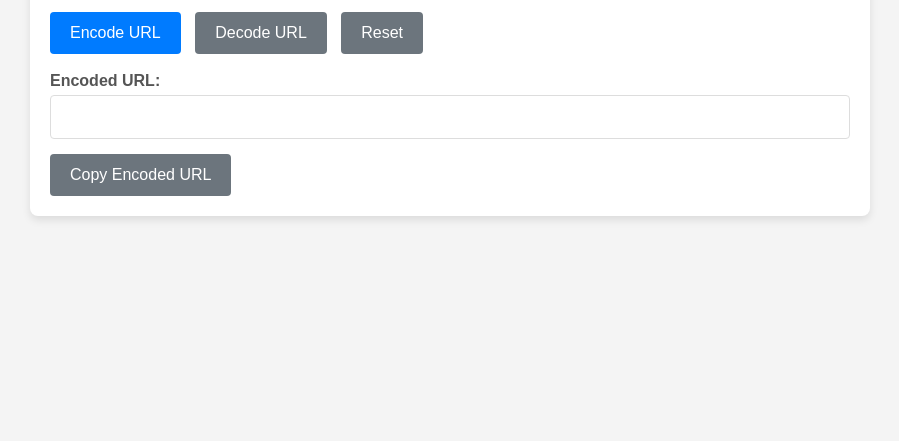
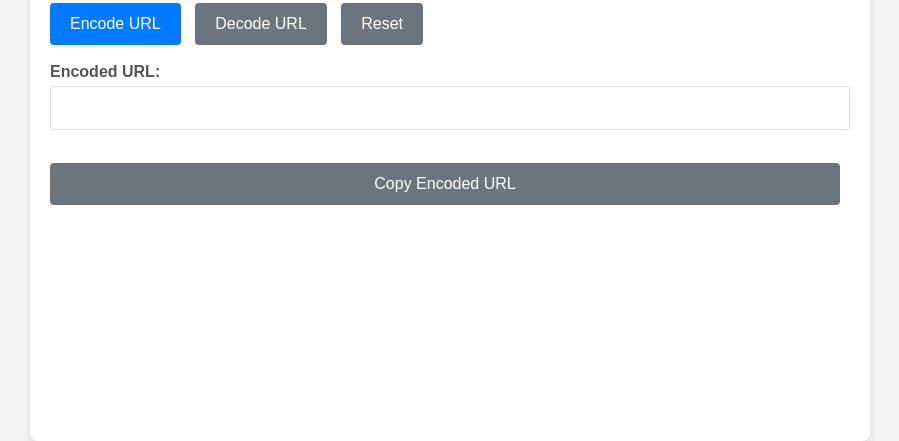
Before and after one commit to rajibdpi/urlencode, a plain HTML site: page index.html in a window 1280 px wide. Shown: the part 379-820 px from the top of the page, without its empty margins (190-1089 px from the left). Drawn offline with Linux system fonts and the light colour scheme.

Commit message:
Update index.html

```diff
--- a/index.html
+++ b/index.html
@@ -19,11 +19,14 @@
         .container {
             width: 90%;
             max-width: 800px;
-            margin: 20px;
+            min-height: 100vh; /* Ensure container height covers viewport height */
             padding: 20px;
             background: #ffffff;
             border-radius: 8px;
             box-shadow: 0 4px 8px rgba(0, 0, 0, 0.1);
+            display: flex;
+            flex-direction: column;
+            justify-content: center; /* Center contents vertically */
         }
 
         h2 {
@@ -90,24 +93,20 @@
         // Function to encode the URL by adding 1000 to each character's ASCII code
         function encodeUrl(url) {
             let encoded = '';
-
             for (let i = 0; i < url.length; i++) {
                 let encodedChar = url.charCodeAt(i) + 1000;
                 encoded += encodedChar;
             }
-
             return encoded;
         }
 
         // Function to decode the URL by subtracting 1000 from each set of 4 digits
         function decodeUrl(encoded) {
             let decoded = '';
-
             for (let i = 0; i < encoded.length; i += 4) {
                 let encodedChar = parseInt(encoded.substring(i, i + 4)) - 1000;
                 decoded += String.fromCharCode(encodedChar);
             }
-
             return decoded;
         }
 
```
